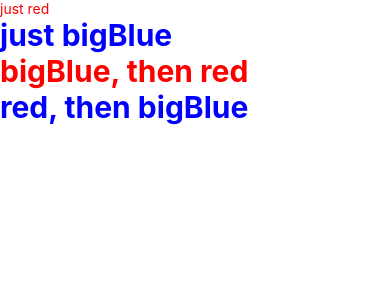
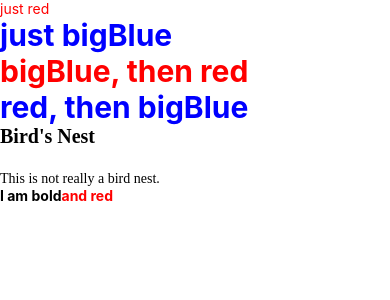
Before and after one commit to PavelMikhadziuk/todoapp, a React Native app in the folder AwesomeProject/: screen / in a window 390 px wide. Shown: the top 300 px of the page. Built offline with nearby package versions, Linux system fonts and the light colour scheme; some icons are missing.

Commit message:
Fix import component and add import nested text

```diff
--- a/AwesomeProject/App.js
+++ b/AwesomeProject/App.js
@@ -1,6 +1,7 @@
 import React, { Component } from 'react';
 import { AppRegistry, StyleSheet, Text, View } from 'react-native';
-import TextInANest from 'AwesomeProject/components/TextInANest.jsx';
+import TextInANest from './components/TextInANest';
+import BoldAndBeautiful from './components/BoldAndBeautiful';
 
 const styles = StyleSheet.create({
   bigBlue: {
@@ -22,6 +23,7 @@ export default class LotsOfStyles extends Component {
         <Text style={[styles.bigBlue, styles.red]}>bigBlue, then red</Text>
         <Text style={[styles.red, styles.bigBlue]}>red, then bigBlue</Text>
         <TextInANest />
+        <BoldAndBeautiful />
       </View>
     );
   }
--- /dev/null
+++ b/AwesomeProject/components/BoldAndBeautiful.js
@@ -0,0 +1,18 @@
+import React, { Component } from 'react';
+import { AppRegistry, Text } from 'react-native';
+
+export default class BoldAndBeautiful extends Component {
+  render() {
+    return (
+      <Text style={{fontWeight: 'bold'}}>
+        I am bold
+        <Text style={{color: 'red'}}>
+          and red
+        </Text>
+      </Text>
+    );
+  }
+}
+
+// skip this line if using Create React Native App
+AppRegistry.registerComponent('AwesomeProject', () => BoldAndBeautiful);
--- a/AwesomeProject/components/TextInANest.jsx
+++ b/AwesomeProject/components/TextInANest.js
@@ -10,6 +10,10 @@ export default class TextInANest extends Component {
       bodyText: 'This is not really a bird nest.'
     };
   }
+
+  onPressTitle = e => {
+    console.log(e);
+  };
 
   render() {
     return (
```
